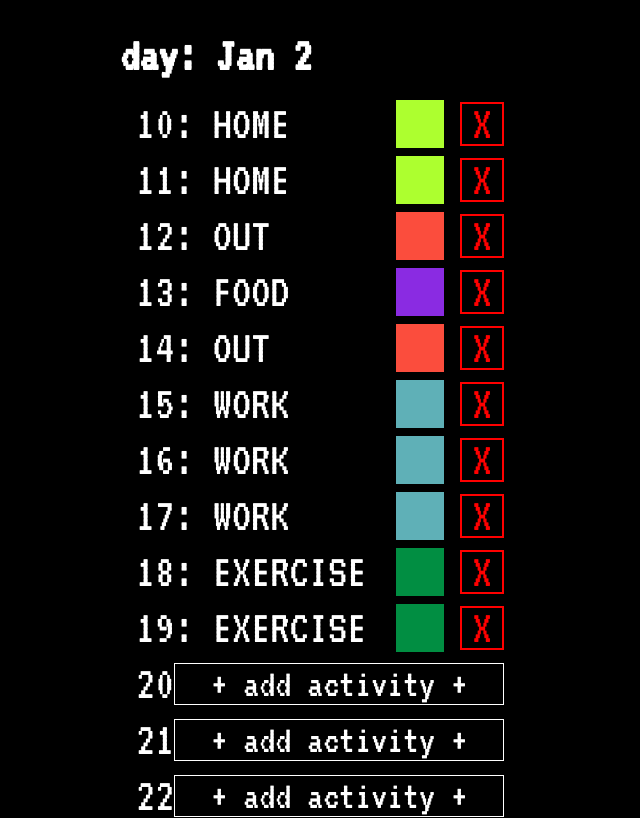
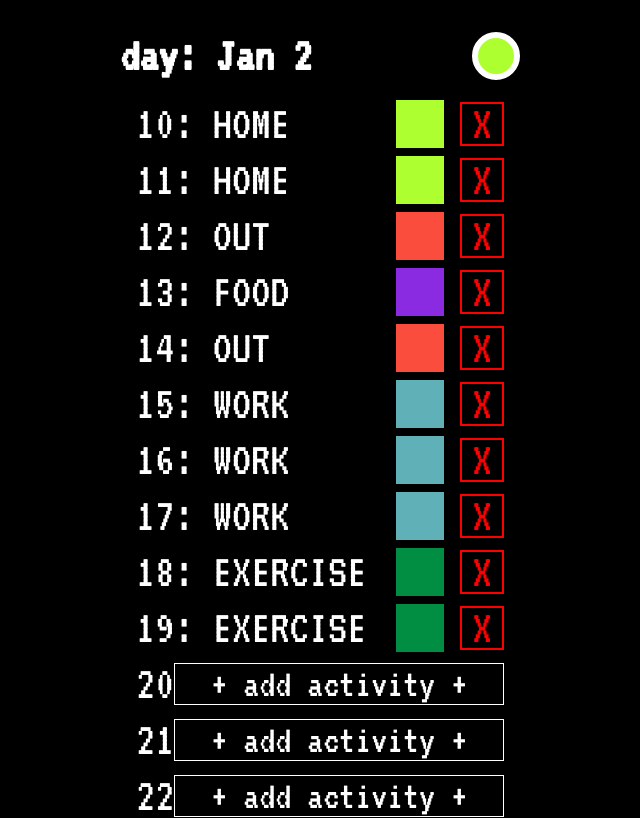
Before and after one commit to matteo07/personal-time-logger, a Next.js app: page / in a window 1280 px wide. Shown: the top 818 px of the page, without its empty margins (320-960 px from the left). Built offline with nearby package versions, Linux system fonts and the light colour scheme.

Commit message:
feat: activityPicker

```diff
--- /dev/null
+++ b/components/ActivityPicker/index.tsx
@@ -0,0 +1,12 @@
+import React, {FC} from 'react';
+import {ActivityPickerWrapper} from "./styled";
+import {Activity} from "../../types";
+import {WORK} from "../../hooks/useDay";
+
+const ActivityPicker: FC<{ activity: Activity, setActivity:  React.Dispatch<React.SetStateAction<Activity>> }> = ({activity, setActivity}) => {
+  return (
+    <ActivityPickerWrapper color={activity.color} onClick={() => setActivity(WORK)} />
+  );
+};
+
+export default ActivityPicker;
--- /dev/null
+++ b/components/ActivityPicker/styled.ts
@@ -0,0 +1,11 @@
+import styled from "styled-components";
+import {Activity} from "../../types";
+
+export const ActivityPickerWrapper = styled.div<{color: Activity['color']}>`
+  cursor: pointer;
+  height: 48px;
+  width: 48px;
+  background: ${({color}) => color};
+  border-radius: 24px;
+  border: solid 6px white;
+`
--- a/components/HomePage/index.tsx
+++ b/components/HomePage/index.tsx
@@ -1,14 +1,22 @@
-import React, {FC} from 'react';
-import { Day, Hour } from "../../types";
-import {PageContent, Title, Br} from "./styled";
+import React, {FC, useState} from 'react';
+import { Day, Hour} from "../../types";
+import {HeadingWrapper, PageContent, Title, Br} from "./styled";
 import HourView from "../HourView";
+import {HOME} from "../../hooks/useDay";
+import ActivityPicker from "../ActivityPicker";
 
 type HomePageProps = { day: Day; keys: Hour[] }
 
 const HomePage: FC<HomePageProps> = ({day: {id, hours}, keys}) => {
+  const [activeActivity, setActivity] = useState(HOME)
+
   return (
     <PageContent>
+      <HeadingWrapper>
+
       <Title>day: Jan 2</Title>
+      <ActivityPicker activity={activeActivity} setActivity={setActivity} />
+      </HeadingWrapper>
       <Br/>
       {keys.map((hourKey) => <HourView key={`hour-${id}-${hourKey}`} hour={hourKey} activity={hours[hourKey]}/>)}
     </PageContent>
--- a/components/HomePage/styled.tsx
+++ b/components/HomePage/styled.tsx
@@ -1,4 +1,10 @@
 import styled from "styled-components";
+
+export const HeadingWrapper = styled.div`
+  display: flex;
+  justify-content: space-between;
+  width: 100%;
+`
 
 export const PageContent = styled.div`
   max-width: 400px;
--- a/hooks/useDay.ts
+++ b/hooks/useDay.ts
@@ -10,11 +10,11 @@ const getHourKeys = (start: Hour, end: Hour) => {
   return res
 }
 
-const EXERCISE: Activity = {name: 'exercise', color: '#018E42'}
-const FOOD: Activity = {name: 'food', color: '#8A2BE2'}
-const HOME: Activity = {name: 'home', color: '#ADFF2F'}
-const OUT: Activity = {name: 'out', color: '#FB4D3D'}
-const WORK: Activity = {name: 'work', color: '#5FB0B7'}
+export const EXERCISE: Activity = {name: 'exercise', color: '#018E42'}
+export const FOOD: Activity = {name: 'food', color: '#8A2BE2'}
+export const HOME: Activity = {name: 'home', color: '#ADFF2F'}
+export const OUT: Activity = {name: 'out', color: '#FB4D3D'}
+export const WORK: Activity = {name: 'work', color: '#5FB0B7'}
 
 const useDay = () => {
   const day: Day = {
```
